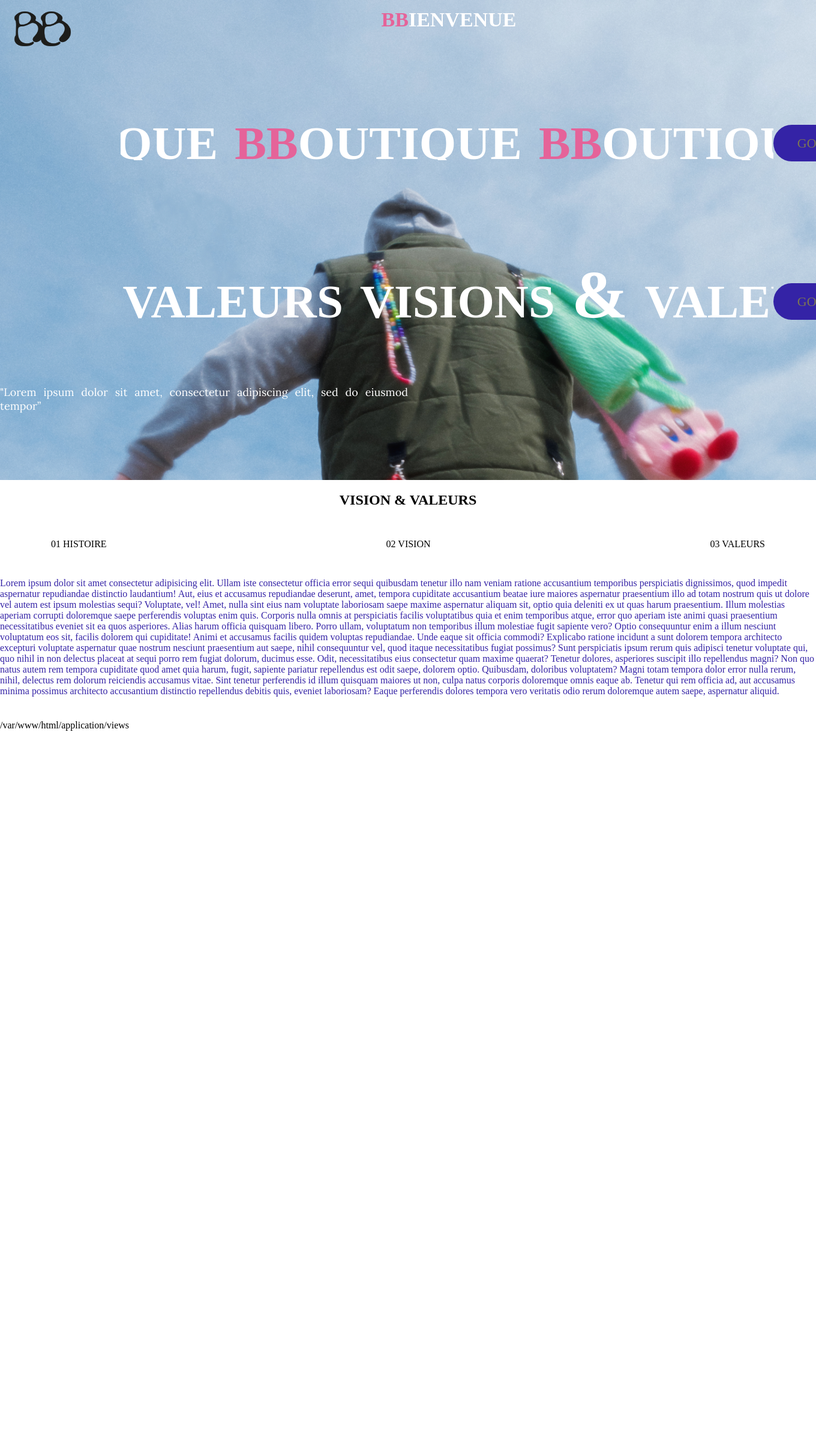
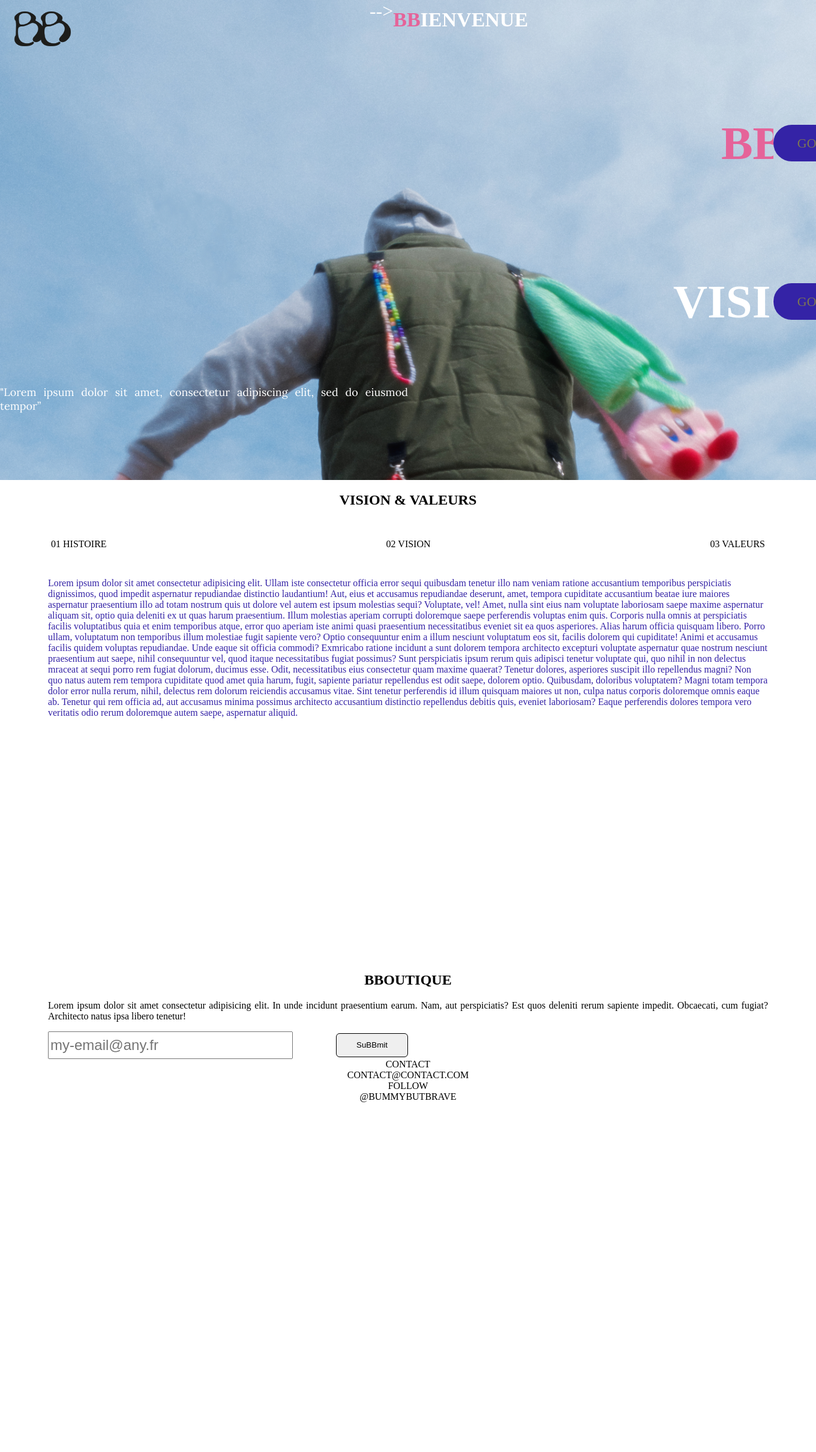
Before and after one commit to mohamed-marwane-bellagha/doubleb, a CodeIgniter app: page /database/ in a window 1360 px wide; the page is wider, and only the part inside the window is pictured. Shown: that part at 60% size. Before the commit the page ends 1218 px from the top of that part, so only its background shows below. Run offline with CodeIgniter, Linux system fonts and the light colour scheme.

Commit message:
avancement de la page et responsiv

```diff
--- a/application/views/head.php
+++ b/application/views/head.php
@@ -2,11 +2,11 @@
 <html lang="en">
 <head>
     <meta charset="UTF-8">
-    <meta name="viewport" content="width=device-width, initial-scale=1.0">
-	<script src="<?=base_url()?>js/script.js"></script>
+    <!-- <meta name="viewport" content="width=device-width, initial-scale=1.0"> -->
+	<!-- <script src="<?=base_url()?>js/script.js"></script> -->
 	<link rel="stylesheet" href="<?php echo base_url(); ?>css/style/style.css">
     <title>Double b - <?=$title?></title>
 <script defer src="./js/changeTextTopic.js"></script>
 
-</head>
+<!-- </head> -->
 <body>
--- a/application/views/header.php
+++ b/application/views/header.php
@@ -4,7 +4,7 @@
 			<img src="<?=base_url()?>css/assets/images/BB_logo.png" class="imgheader">
 		</a>
 	</nav>
-	<div class="titlecontainer">
+	<div class="titlecontainer"> -->
 	<h2><span>bb</span>ienvenue</h2>
 	</div>
 </header>
--- a/application/views/main.html
+++ b/application/views/main.html
@@ -1,37 +1,39 @@
 <main>
-    <section class="flex-col h-demi-screen">
+    <section class="flex-col h-screen">
         <div class="flex justify-center align-center">
 
-            <h1>VISION & VALEURS</h1>
+            <h1 class="text-center">VISION & VALEURS</h1>
         </div>
-        <div class="flex flex-row justify-between ml-5 mr-5 h-5 align-center">
-            <span id="histoire" class="button-vision-valeurs">01 HISTOIRE</span>
-            <span id="vision" class="button-vision-valeurs">02 VISION</span>
-            <span id="valeur" class="button-vision-valeurs">03 VALEURS</span>
-        </div>
-        <p id="histoire-01">Lorem ipsum dolor sit amet consectetur adipisicing elit. Ullam iste consectetur officia error sequi quibusdam tenetur illo nam veniam ratione accusantium temporibus perspiciatis dignissimos, quod impedit aspernatur repudiandae distinctio laudantium!
+        <!-- <div class="flex justify-center align-center"> -->
+            <div class="flex flex-row justify-between ml-5 mr-5 h-5 align-center">
+                <span id="histoire" class="button-vision-valeurs text-center">01 HISTOIRE</span>
+                <span id="vision" class="button-vision-valeurs text-center">02 VISION</span>
+                <span id="valeur" class="button-vision-valeurs text-center">03 VALEURS</span>
+            </div>
+        <!-- </div> -->
+        <p id="histoire-01" class="ml-5 mr-5">Lorem ipsum dolor sit amet consectetur adipisicing elit. Ullam iste consectetur officia error sequi quibusdam tenetur illo nam veniam ratione accusantium temporibus perspiciatis dignissimos, quod impedit aspernatur repudiandae distinctio laudantium!
         Aut, eius et accusamus repudiandae deserunt, amet, tempora cupiditate accusantium beatae iure maiores aspernatur praesentium illo ad totam nostrum quis ut dolore vel autem est ipsum molestias sequi? Voluptate, vel!
         Amet, nulla sint eius nam voluptate laboriosam saepe maxime aspernatur aliquam sit, optio quia deleniti ex ut quas harum praesentium. Illum molestias aperiam corrupti doloremque saepe perferendis voluptas enim quis.
         Corporis nulla omnis at perspiciatis facilis voluptatibus quia et enim temporibus atque, error quo aperiam iste animi quasi praesentium necessitatibus eveniet sit ea quos asperiores. Alias harum officia quisquam libero.
         Porro ullam, voluptatum non temporibus illum molestiae fugit sapiente vero? Optio consequuntur enim a illum nesciunt voluptatum eos sit, facilis dolorem qui cupiditate! Animi et accusamus facilis quidem voluptas repudiandae.
-        Unde eaque sit officia commodi? Explicabo ratione incidunt a sunt dolorem tempora architecto excepturi voluptate aspernatur quae nostrum nesciunt praesentium aut saepe, nihil consequuntur vel, quod itaque necessitatibus fugiat possimus?
-        Sunt perspiciatis ipsum rerum quis adipisci tenetur voluptate qui, quo nihil in non delectus placeat at sequi porro rem fugiat dolorum, ducimus esse. Odit, necessitatibus eius consectetur quam maxime quaerat?
+        Unde eaque sit officia commodi? Exmricabo ratione incidunt a sunt dolorem tempora architecto excepturi voluptate aspernatur quae nostrum nesciunt praesentium aut saepe, nihil consequuntur vel, quod itaque necessitatibus fugiat possimus?
+        Sunt perspiciatis ipsum rerum quis adipisci tenetur voluptate qui, quo nihil in non delectus mraceat at sequi porro rem fugiat dolorum, ducimus esse. Odit, necessitatibus eius consectetur quam maxime quaerat?
         Tenetur dolores, asperiores suscipit illo repellendus magni? Non quo natus autem rem tempora cupiditate quod amet quia harum, fugit, sapiente pariatur repellendus est odit saepe, dolorem optio. Quibusdam, doloribus voluptatem?
         Magni totam tempora dolor error nulla rerum, nihil, delectus rem dolorum reiciendis accusamus vitae. Sint tenetur perferendis id illum quisquam maiores ut non, culpa natus corporis doloremque omnis eaque ab.
         Tenetur qui rem officia ad, aut accusamus minima possimus architecto accusantium distinctio repellendus debitis quis, eveniet laboriosam? Eaque perferendis dolores tempora vero veritatis odio rerum doloremque autem saepe, aspernatur aliquid.
         </p>
-        <p id="vision-02">Lorem ipsum dolor sit amet consectetur adipisicing elit. Ullam iste consectetur officia error sequi quibusdam tenetur illo nam veniam ratione accusantium temporibus perspiciatis dignissimos, quod impedit aspernatur repudiandae distinctio laudantium!
+        <p id="vision-02" class="ml-5 mr-5">Lorem ipsum dolor sit amet consectetur adipisicing elit. Ullam iste consectetur officia error sequi quibusdam tenetur illo nam veniam ratione accusantium temporibus perspiciatis dignissimos, quod impedit aspernatur repudiandae distinctio laudantium!
             Aut, eius et accusamus repudiandae deserunt, amet, tempora cupiditate accusantium beatae iure maiores aspernatur praesentium illo ad totam nostrum quis ut dolore vel autem est ipsum molestias sequi? Voluptate, vel!
             Amet, nulla sint eius nam voluptate laboriosam saepe maxime aspernatur aliquam sit, optio quia deleniti ex ut quas harum praesentium. Illum molestias aperiam corrupti doloremque saepe perferendis voluptas enim quis.
             Corporis nulla omnis at perspiciatis facilis voluptatibus quia et enim temporibus atque, error quo aperiam iste animi quasi praesentium necessitatibus eveniet sit ea quos asperiores. Alias harum officia quisquam libero.
             Porro ullam, voluptatum non temporibus illum molestiae fugit sapiente vero? Optio consequuntur enim a illum nesciunt voluptatum eos sit, facilis dolorem qui cupiditate! Animi et accusamus facilis quidem voluptas repudiandae.
-            Unde eaque sit officia commodi? Explicabo ratione incidunt a sunt dolorem tempora architecto excepturi voluptate aspernatur quae nostrum nesciunt praesentium aut saepe, nihil consequuntur vel, quod itaque necessitatibus fugiat possimus?
-            Sunt perspiciatis ipsum rerum quis adipisci tenetur voluptate qui, quo nihil in non delectus placeat at sequi porro rem fugiat dolorum, ducimus esse. Odit, necessitatibus eius consectetur quam maxime quaerat?
+            Unde eaque sit officia commodi? Exmricabo ratione incidunt a sunt dolorem tempora architecto excepturi voluptate aspernatur quae nostrum nesciunt praesentium aut saepe, nihil consequuntur vel, quod itaque necessitatibus fugiat possimus?
+            Sunt perspiciatis ipsum rerum quis adipisci tenetur voluptate qui, quo nihil in non delectus mraceat at sequi porro rem fugiat dolorum, ducimus esse. Odit, necessitatibus eius consectetur quam maxime quaerat?
             Tenetur dolores, asperiores suscipit illo repellendus magni? Non quo natus autem rem tempora cupiditate quod amet quia harum, fugit, sapiente pariatur repellendus est odit saepe, dolorem optio. Quibusdam, doloribus voluptatem?
             Magni totam tempora dolor error nulla rerum, nihil, delectus rem dolorum reiciendis accusamus vitae. Sint tenetur perferendis id illum quisquam maiores ut non, culpa natus corporis doloremque omnis eaque ab.
             Tenetur qui rem officia ad, aut accusamus minima possimus architecto accusantium distinctio repellendus debitis quis, eveniet laboriosam? Eaque perferendis dolores tempora vero veritatis odio rerum doloremque autem saepe, aspernatur aliquid.
         </p>
-        <p id="valeur-03">Lorem ipsum dolor sit amet consectetur adipisicing elit. Ullam iste consectetur officia error sequi quibusdam tenetur illo nam veniam ratione accusantium temporibus perspiciatis dignissimos, quod impedit aspernatur repudiandae distinctio laudantium!
+        <p id="valeur-03" class="ml-5 mr-5">Lorem ipsum dolor sit amet consectetur adipisicing elit. Ullam iste consectetur officia error sequi quibusdam tenetur illo nam veniam ratione accusantium temporibus perspiciatis dignissimos, quod impedit aspernatur repudiandae distinctio laudantium!
             Aut, eius et accusamus repudiandae deserunt, amet, tempora cupiditate accusantium beatae iure maiores aspernatur praesentium illo ad totam nostrum quis ut dolore vel autem est ipsum molestias sequi? Voluptate, vel!
             Amet, nulla sint eius nam voluptate laboriosam saepe maxime aspernatur aliquam sit, optio quia deleniti ex ut quas harum praesentium. Illum molestias aperiam corrupti doloremque saepe perferendis voluptas enim quis.
             Corporis nulla omnis at perspiciatis facilis voluptatibus quia et enim temporibus atque, error quo aperiam iste animi quasi praesentium necessitatibus eveniet sit ea quos asperiores. Alias harum officia quisquam libero.
@@ -44,4 +46,24 @@
         </p>
 
     </section>
+    <section class="h-screen">
+        <h1 class="text-center">BBOUTIQUE</h1>
+        <p class="mr-5 ml-5 text-justify">Lorem ipsum dolor sit amet consectetur adipisicing elit. In unde incidunt praesentium earum. Nam, aut perspiciatis? Est quos deleniti rerum sapiente impedit. Obcaecati, cum fugiat? Architecto natus ipsa libero tenetur!</p>
+        <div class="ml-5 mr-5">
+            <div class="flex  align-center">
+                <form method="POST" id="emailForm" class="w-600px flex flex-row justify-between align-center">
+                    <input type="email" placeholder="my-email@any.fr" class="long-input" name="email">
+                    <button class="bg-fuschia-hover inputButton">SuBBmit</button>
+                </form>
+            </div>
+            <div class="flex flex-col justify-center align-center">
+                <span class="w-mid text-center">CONTACT</span>
+                <span class="color-fuschia-hover w-mid text-center">CONTACT@CONTACT.COM</span>
+            </div>
+            <div class="flex flex-col justify-center align-center">
+                <span class="w-mid text-center">FOLLOW</span>
+                <a class="a-none color-fuschia-hover w-mid text-center" target="_blank" href="https://www.instagram.com/bummybutbrave/?igshid=MzRlODBiNWFlZA%3D%3D">@BUMMYBUTBRAVE</a>
+            </div>
+        </div>
+    </section>
 </main>
--- a/application/views/welcome_message.php
+++ b/application/views/welcome_message.php
@@ -27,7 +27,6 @@
 </main>
 <?php
 	require_once "main.html";
-	echo __DIR__;
 ?>
 </body>
 </html>
--- a/css/style/style.css
+++ b/css/style/style.css
@@ -10,7 +10,6 @@
 	src: url("../assets/fonts/DM_Serif_Display/DMSerifDisplay-Regular.ttf");
 	font-weight: bold;
 }
-
 
 body, htlml
 {
@@ -55,10 +54,19 @@ body, htlml
 	background-image: url("../assets/images/bbaccueil.png");
 	background-size: cover;
 }
+.text-center{
+	text-align: center;
+}
 .herocontainer
 {
 	height:66vh;
 	width: 100%;
+}
+.w-full{
+	width:100%
+}
+.w-mid{
+	width:50%
 }
 .herocontentcontainer
 {
@@ -431,6 +439,14 @@ header {
 	text-decoration: none;
 }
 /* JOJO */
+.flex-col{
+	flex-direction: column;
+}
+.long-input{
+	width:400px;
+	height:40px;
+	font-size: x-large;
+}
 .flex{
 	display: flex;
 }
@@ -455,6 +471,9 @@ header {
 .h-demi-screen{
 	height:50vh;
 }
+.h-screen{
+	height:100vh;
+}
 .button-vision-valeurs{
 	padding-top:5px;
 	padding-bottom:5px;
@@ -464,6 +483,38 @@ header {
 .button-vision-valeurs:hover{
 
 	border: black 1px solid;
+}
+.bg-fuschia{
+	background-color: #FF00FF;
+}
+.color-fuschia{
+	color: #FF00FF;
+}
+.bg-fuschia-hover:hover{
+	background-color: #FF00FF;
+}
+.color-fuschia-hover:hover{
+	color: #FF00FF;
+}
+.w-600px{
+	width:600px;
+}
+.a-none{
+	text-decoration: none;
+	color:black;
+}
+.text-justify{
+	text-align: justify;
+}
+.inputButton{
+	padding-top:5px;
+	padding-bottom:5px;
+	padding-right:5px;
+	padding-left:5px;
+	border: black 1px solid;
+	height:40px;
+	width:120px;
+	border-radius: 6px;
 }
 .mt-10px{
 	padding-top:10px;
```
